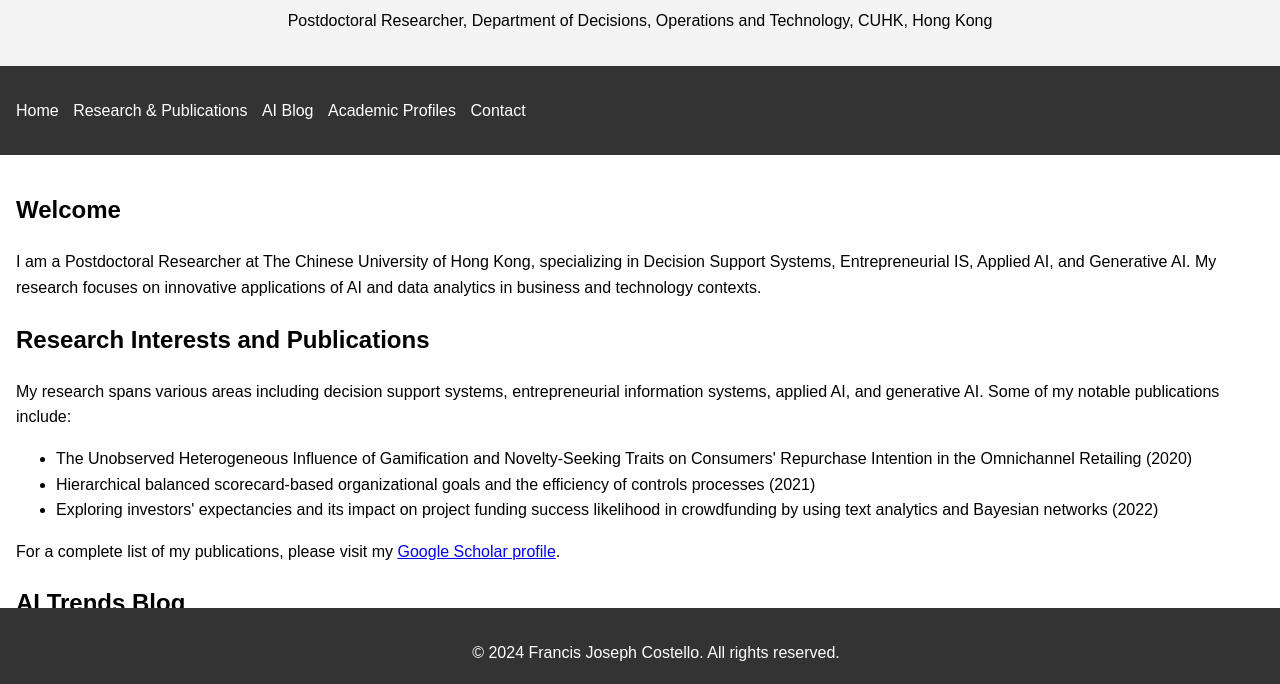
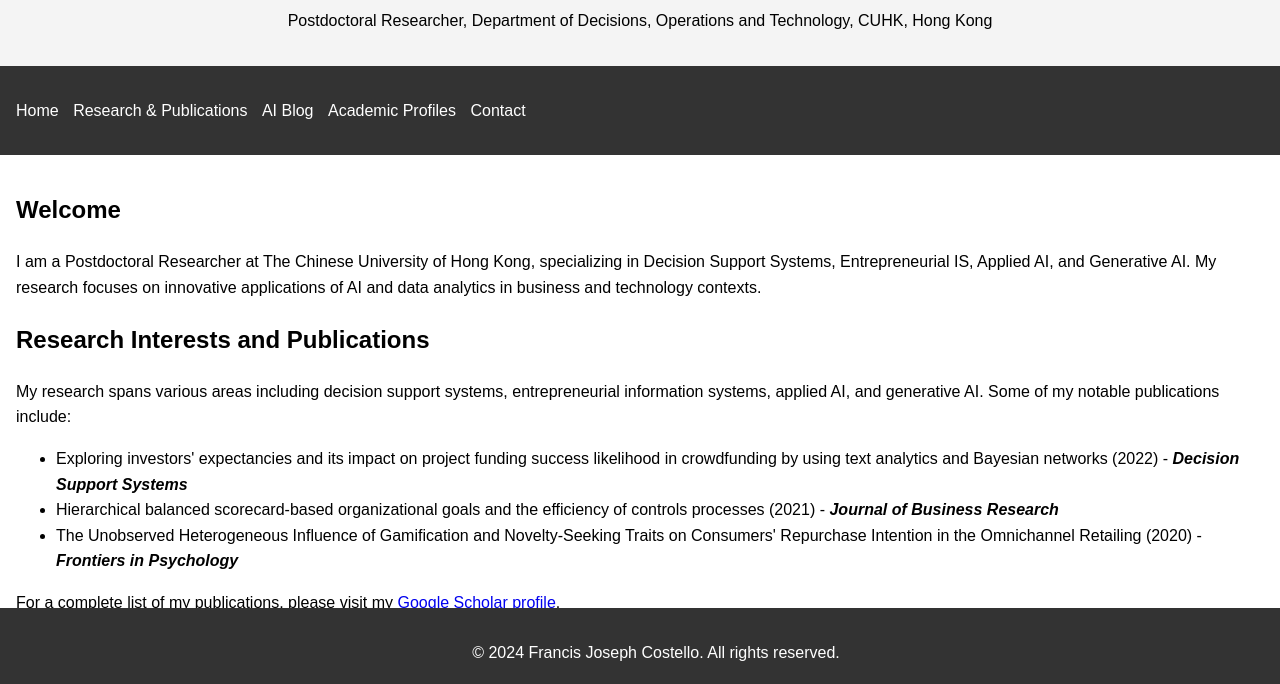
Before and after one commit to fjc1991/fjc-research.github.io, a plain HTML site: page index.html in a window 1280 px wide. Shown: the part 102-786 px from the top of the page. Drawn offline with Linux system fonts and the light colour scheme.

Commit message:
Update index.html
Updating the publications section.

```diff
--- a/index.html
+++ b/index.html
@@ -74,11 +74,11 @@
             <h2>Research Interests and Publications</h2>
             <p>My research spans various areas including decision support systems, entrepreneurial information systems, applied AI, and generative AI. Some of my notable publications include:</p>
             <ul>
-                <li>The Unobserved Heterogeneous Influence of Gamification and Novelty-Seeking Traits on Consumers' Repurchase Intention in the Omnichannel Retailing (2020)</li>
-                <li>Hierarchical balanced scorecard-based organizational goals and the efficiency of controls processes (2021)</li>
-                <li>Exploring investors' expectancies and its impact on project funding success likelihood in crowdfunding by using text analytics and Bayesian networks (2022)</li>
+                <li>Exploring investors' expectancies and its impact on project funding success likelihood in crowdfunding by using text analytics and Bayesian networks (2022) - <strong><em>Decision Support Systems</em></strong></li>
+                <li>Hierarchical balanced scorecard-based organizational goals and the efficiency of controls processes (2021) - <strong><em>Journal of Business Research</em></strong></li>
+                <li>The Unobserved Heterogeneous Influence of Gamification and Novelty-Seeking Traits on Consumers' Repurchase Intention in the Omnichannel Retailing (2020) - <strong><em>Frontiers in Psychology</em></strong></li>
             </ul>
-            <p>For a complete list of my publications, please visit my <a href="https://scholar.google.com/citations?user=ymsFtrIAAAAJ&hl=zh-TW&oi=ao" target="_blank">Google Scholar profile</a>.</p>
+            <p>For a complete list of my publications, please visit my <a href="https://scholar.google.com/citations?user=YOUR_GOOGLE_SCHOLAR_ID" target="_blank">Google Scholar profile</a>.</p>
         </section>
 
         <section id="ai-blog">
```
